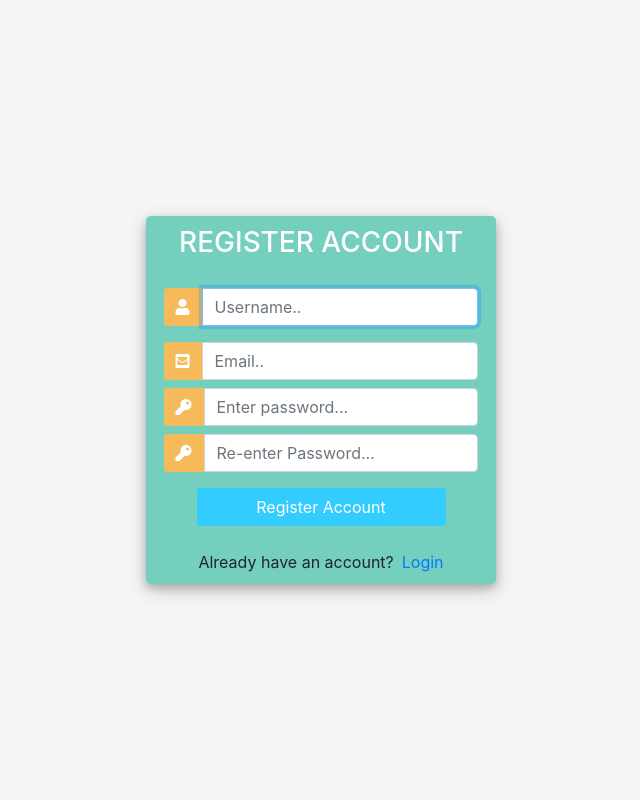
After one commit to rohit-vasu/E-commerce_Website, a Django app: page /register/ in a window 1280 px wide. The commit adds this page. Shown: the whole page, without its empty margins (319-959 px from the left). Run offline with Django 3.2, Linux system fonts and the light colour scheme; some libraries are stand-ins or nearby versions.

Commit message:
login and register

```diff
--- /dev/null
+++ b/ecommerce/store/forms.py
@@ -0,0 +1,11 @@
+from django.forms import ModelForm
+from django.contrib.auth.models import User
+from django.contrib.auth.forms import UserCreationForm
+from django import forms
+
+from .models import *
+
+class CreateUserForm(UserCreationForm):
+    class Meta:
+        model = User
+        fields = ('username', 'email', 'password1','password2')
--- a/ecommerce/store/templates/store/main.html
+++ b/ecommerce/store/templates/store/main.html
@@ -53,7 +53,7 @@
             </li>
           </ul>
           <div class="form-inline my-2 my-lg-0">
-            <a href="#" class="btn btn-warning">Login</a>
+            <a href="{% url 'login' %}" class="btn btn-warning">Login</a>
             <a href="{% url 'cart' %}">
                 <img id="cart-icon"src="{% static 'images/cart.png' %}" alt="Image Not Found!" srcset="">
             </a>
--- /dev/null
+++ b/ecommerce/store/templates/store/registerpage.html
@@ -0,0 +1,135 @@
+<!DOCTYPE html>
+<html>
+
+<head>
+	<title>Login</title>
+	<link rel="stylesheet" href="https://stackpath.bootstrapcdn.com/bootstrap/4.1.3/css/bootstrap.min.css" integrity="sha384-MCw98/SFnGE8fJT3GXwEOngsV7Zt27NXFoaoApmYm81iuXoPkFOJwJ8ERdknLPMO" crossorigin="anonymous">
+	<script src="https://ajax.googleapis.com/ajax/libs/jquery/3.3.1/jquery.min.js"></script>
+	<link rel="stylesheet" href="https://use.fontawesome.com/releases/v5.6.1/css/all.css" integrity="sha384-gfdkjb5BdAXd+lj+gudLWI+BXq4IuLW5IT+brZEZsLFm++aCMlF1V92rMkPaX4PP" crossorigin="anonymous">
+
+	<style>
+		body,
+		html {
+			margin: 0;
+			padding: 0;
+			height: 100%;
+			background: whitesmoke !important;
+		}
+		.user_card {
+			width: 350px;
+			margin-top: auto;
+			margin-bottom: auto;
+			background: #74cfbf;
+			position: relative;
+			display: flex;
+			justify-content: center;
+			flex-direction: column;
+			padding: 10px;
+			box-shadow: 0 4px 8px 0 rgba(0, 0, 0, 0.2), 0 6px 20px 0 rgba(0, 0, 0, 0.19);
+			-webkit-box-shadow: 0 4px 8px 0 rgba(0, 0, 0, 0.2), 0 6px 20px 0 rgba(0, 0, 0, 0.19);
+			-moz-box-shadow: 0 4px 8px 0 rgba(0, 0, 0, 0.2), 0 6px 20px 0 rgba(0, 0, 0, 0.19);
+			border-radius: 5px;
+
+		}
+
+		.form_container {
+			margin-top: 20px;
+		}
+
+		#form-title{
+			color: #fff;
+		}
+		.login_btn {
+			width: 100%;
+			background: #33ccff !important;
+			color: white !important;
+		}
+		.login_btn:focus {
+			box-shadow: none !important;
+			outline: 0px !important;
+		}
+		.login_container {
+			padding: 0 2rem;
+		}
+		.input-group-text {
+			background: #f7ba5b !important;
+			color: white !important;
+			border: 0 !important;
+			border-radius: 0.25rem 0 0 0.25rem !important;
+		}
+		.input_user,
+		.input_pass:focus {
+			box-shadow: none !important;
+			outline: 0px !important;
+		}
+
+	</style>
+
+</head>
+<body>
+	<div class="container h-100">
+		<div class="d-flex justify-content-center h-100">
+			<div class="user_card">
+				<div class="d-flex justify-content-center">
+					<h3 id="form-title">REGISTER ACCOUNT</h3>
+				</div>
+				<div class="d-flex justify-content-center form_container">
+
+					<form method="POST" action="">
+                        {% csrf_token %}
+						<div class="input-group mb-3">
+							<div class="input-group-append">
+								<span class="input-group-text"><i class="fas fa-user"></i></span>
+							</div>
+							{{form.username}}
+						</div>
+						<div class="input-group mb-2">
+							<div class="input-group-append">
+								<span class="input-group-text"><i class="fas fa-envelope-square"></i></span>
+							</div>
+							{{form.email}}
+						</div>
+						<div class="input-group mb-2">
+							<div class="input-group-append">
+								<span class="input-group-text"><i class="fas fa-key"></i></span>
+							</div>
+							{{form.password1}}
+						</div>
+						<div class="input-group mb-2">
+							<div class="input-group-append">
+								<span class="input-group-text"><i class="fas fa-key"></i></span>
+							</div>
+							{{form.password2}}
+						</div>
+
+				   		<div class="d-flex justify-content-center mt-3 login_container">
+				 			<input class="btn login_btn" type="submit" value="Register Account">
+				   		</div>
+					</form>
+				</div>
+
+                {{form.errors}}
+
+				<div class="mt-4">
+					<div class="d-flex justify-content-center links">
+						Already have an account? <a href="{% url 'login' %}" class="ml-2">Login</a>
+					</div>
+				</div>
+			</div>
+		</div>
+	</div>
+	<script>
+		//Query All input fields
+		var form_fields = document.getElementsByTagName('input')
+		form_fields[1].placeholder='Username..';
+		form_fields[2].placeholder='Email..';
+		form_fields[3].placeholder='Enter password...';
+		form_fields[4].placeholder='Re-enter Password...';
+
+
+		for (var field in form_fields){
+			form_fields[field].className += ' form-control'
+		}
+	</script>
+</body>
+</html>
--- a/ecommerce/store/templates/store/store.html
+++ b/ecommerce/store/templates/store/store.html
@@ -4,7 +4,7 @@
 {% block content %}
     <div class="row">
         {% for product in products %}
-        <div class="col-lg-4">
+        <div class="col-lg-2">
             <img class="thumbnail" src="{{product.imageURL}}">
             <div>
                 <h6><strong>{{product.name}}</strong></h6>
--- a/ecommerce/store/urls.py
+++ b/ecommerce/store/urls.py
@@ -6,5 +6,8 @@ urlpatterns = [
     path('cart/', views.cart, name="cart"),
     path('checkout/', views.checkout, name="checkout"),
 
-    path('update_item/', views.updateItem, name="update_item")
+    path('update_item/', views.updateItem, name="update_item"),
+
+    path('register/', views.registerPage , name="register"),
+    path('login/', views.loginPage , name="login"),
 ]
--- a/ecommerce/store/views.py
+++ b/ecommerce/store/views.py
@@ -1,12 +1,15 @@
-from django.shortcuts import render
+from django.contrib.auth.forms import UserCreationForm
+from django.shortcuts import render,redirect
 from django.http import JsonResponse
+from django.contrib import messages
+from .forms import CreateUserForm
+from django.contrib.auth import authenticate,login,logout
 import json
 
 from .models import  *
 
 # Create your views here.
 def store(request):
-
     if request.user.is_authenticated:
         customer =request.user.customer
         order,created = Order.objects.get_or_create(customer=customer,complete=False)
@@ -70,3 +73,28 @@ def updateItem(request):
         orderItem.delete()
 
     return JsonResponse('Item Was added', safe=False)
+
+def registerPage(request):
+    form = CreateUserForm()
+    if request.method == 'POST':
+        form = CreateUserForm(request.POST)
+        if form.is_valid():
+            form.save()
+            user = form.cleaned_data.get('username')
+            messages.success(request, user + ', Your Account Creation was Successfull..')
+            return redirect('login')
+    context = {'form':form}
+    return render(request, 'store/registerpage.html', context)
+
+def loginPage(request):
+    if request.method == 'POST':
+        username = request.POST.get('username')
+        password = request.POST.get('password')
+        user = authenticate(request,username=username,password=password)
+        if user is not None:
+            login(request,user)
+            return redirect('store')
+        else:
+            messages.info(request,'Username or Password is not Correct')
+    context = {}
+    return render(request, 'store/loginpage.html', context)
```
Also changed, not shown: ecommerce/store/templates/store/loginpage.html (added, +120 -0 lines), ecommerce/db.sqlite3, ecommerce/store/loginpage.html (added), ecommerce/store/migrations/0004_auto_20210327_2329.py (added).
